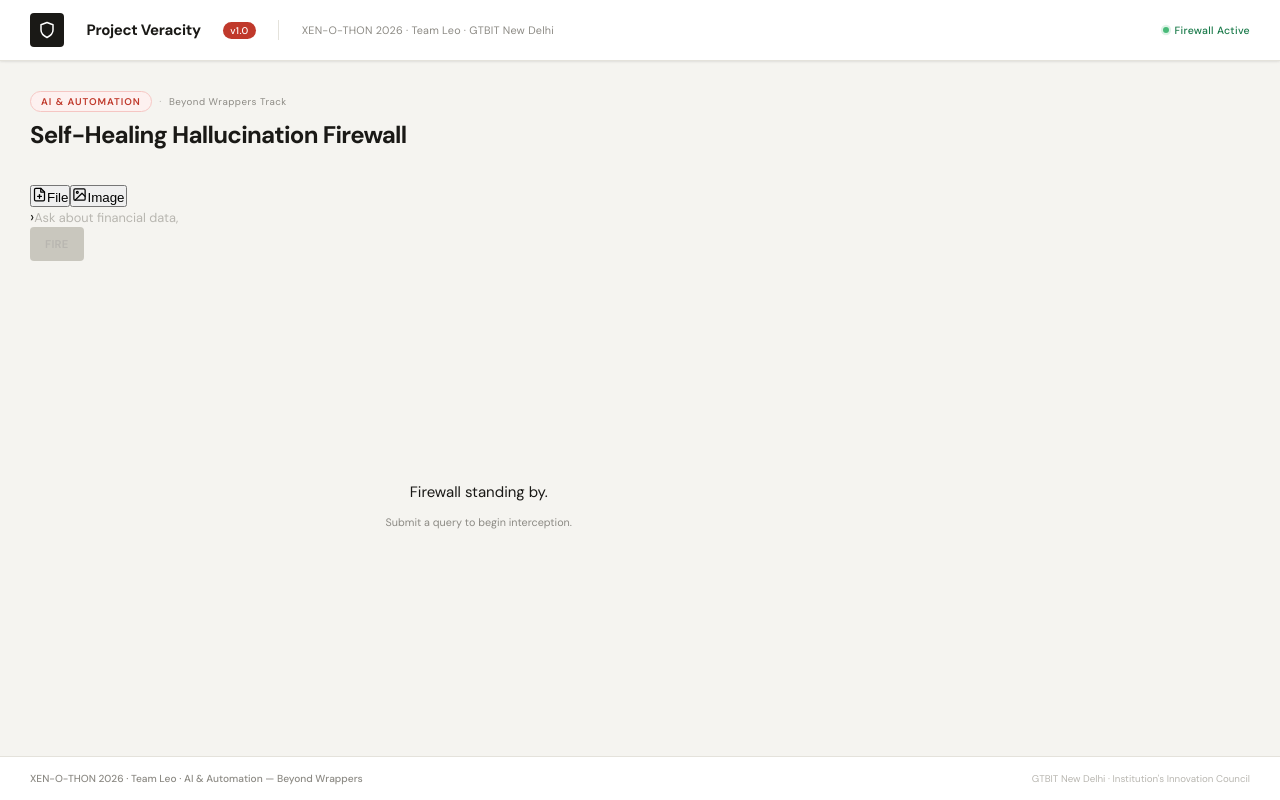
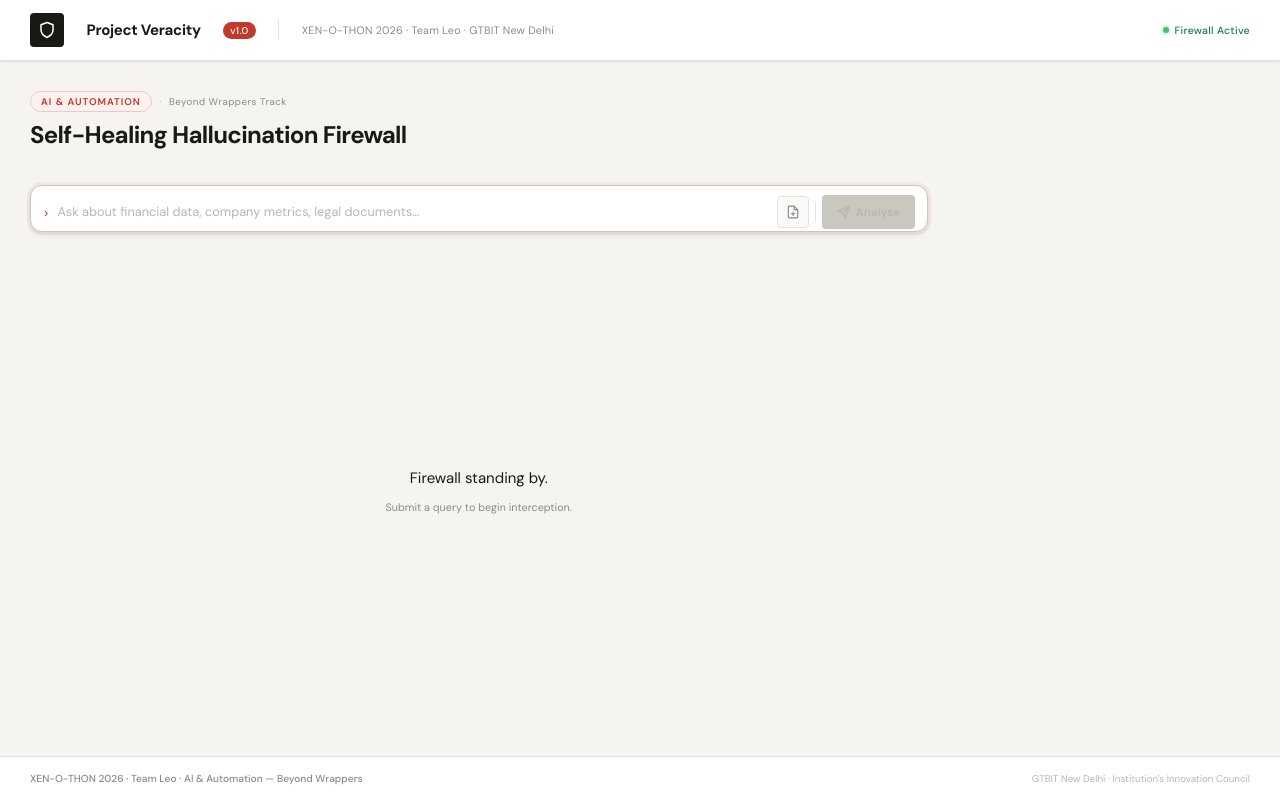
Before and after one commit to neelgundale16/Team-Leo, a Next.js app in the folder frontend/veracity-ui/: page / in a window 1280 px wide. Built offline with nearby package versions, Linux system fonts and the light colour scheme; a web font is replaced by a local one.

Commit message:
modify QueryInput.tsx

```diff
--- a/frontend/veracity-ui/src/components/QueryInput.tsx
+++ b/frontend/veracity-ui/src/components/QueryInput.tsx
@@ -16,53 +16,26 @@ interface QueryInputProps {
 function getFileType(file: File): AttachedFile['type'] {
   if (file.type === 'application/pdf') return 'pdf';
   if (file.type.startsWith('image/')) return 'image';
-  if (
-    file.type.includes('word') ||
-    file.name.endsWith('.doc') ||
-    file.name.endsWith('.docx')
-  )
-    return 'doc';
+  if (file.type.includes('word') || file.name.endsWith('.doc') || file.name.endsWith('.docx')) return 'doc';
   return 'other';
 }
 
-function FileChip({
-  attachment,
-  onRemove,
-}: {
-  attachment: AttachedFile;
-  onRemove: () => void;
-}) {
-  const icons: Record<AttachedFile['type'], string> = {
-    pdf:   '📄',
-    image: '🖼️',
-    doc:   '📝',
-    other: '📎',
+const chipIcons: Record<AttachedFile['type'], string> = {
+  pdf: '📄', image: '🖼️', doc: '📝', other: '📎',
 };
 
+function FileChip({ attachment, onRemove }: { attachment: AttachedFile; onRemove: () => void }) {
   return (
     <div className="file-chip">
       {attachment.type === 'image' && attachment.previewUrl ? (
-        <img
-          src={attachment.previewUrl}
-          alt={attachment.file.name}
-          className="chip-img-preview"
-        />
+        <img src={attachment.previewUrl} alt="" className="chip-img-preview" />
       ) : (
-        <span className="chip-icon">{icons[attachment.type]}</span>
+        <span style={{ fontSize: '0.8rem' }}>{chipIcons[attachment.type]}</span>
       )}
       <span className="chip-name">
-        {attachment.file.name.length > 18
-          ? attachment.file.name.slice(0, 15) + '…'
-          : attachment.file.name}
+        {attachment.file.name.length > 20 ? attachment.file.name.slice(0, 17) + '…' : attachment.file.name}
       </span>
-      <button
-        className="chip-remove"
-        onClick={onRemove}
-        title="Remove"
-        type="button"
-      >
-        ×
-      </button>
+      <button className="chip-remove" onClick={onRemove} type="button" title="Remove">×</button>
     </div>
   );
 }
@@ -70,147 +43,111 @@ function FileChip({
 export default function QueryInput({ onSubmit, isLoading }: QueryInputProps) {
   const [value, setValue]             = useState('');
   const [attachments, setAttachments] = useState<AttachedFile[]>([]);
+  const fileRef = useRef<HTMLInputElement>(null);
 
-  const fileInputRef  = useRef<HTMLInputElement>(null);
-  const imageInputRef = useRef<HTMLInputElement>(null);
+  const canSubmit = (value.trim().length > 0 || attachments.length > 0) && !isLoading;
 
   const handleSubmit = () => {
-    const trimmed = value.trim();
-    if ((!trimmed && attachments.length === 0) || isLoading) return;
-    onSubmit(trimmed, attachments);
+    if (!canSubmit) return;
+    onSubmit(value.trim(), attachments);
     setValue('');
     setAttachments([]);
   };
 
-  const handleKeyDown = (e: KeyboardEvent<HTMLInputElement>) => {
-    if (e.key === 'Enter') handleSubmit();
+  const handleKey = (e: KeyboardEvent<HTMLInputElement>) => {
+    if (e.key === 'Enter' && !e.shiftKey) handleSubmit();
   };
 
   const addFiles = (files: FileList | null) => {
     if (!files) return;
-    const newAttachments: AttachedFile[] = Array.from(files).map((file) => {
-      const type = getFileType(file);
-      const previewUrl =
-        type === 'image' ? URL.createObjectURL(file) : undefined;
-      return { file, type, previewUrl };
+    const next: AttachedFile[] = Array.from(files).map((f) => {
+      const type = getFileType(f);
+      return { file: f, type, previewUrl: type === 'image' ? URL.createObjectURL(f) : undefined };
     });
-    setAttachments((prev) => [...prev, ...newAttachments]);
+    setAttachments((p) => [...p, ...next]);
   };
 
-  const removeAttachment = (index: number) => {
-    setAttachments((prev) => {
-      const updated = [...prev];
-      if (updated[index].previewUrl) {
-        URL.revokeObjectURL(updated[index].previewUrl!);
-      }
-      updated.splice(index, 1);
-      return updated;
+  const remove = (i: number) => {
+    setAttachments((p) => {
+      const n = [...p];
+      if (n[i].previewUrl) URL.revokeObjectURL(n[i].previewUrl!);
+      n.splice(i, 1);
+      return n;
     });
   };
 
   return (
-    <div className="query-input-wrapper">
-      {/* Attached file chips */}
+    <div className="query-card">
+      {/* Hidden inputs */}
+      <input ref={fileRef}  type="file" accept=".pdf,.doc,.docx,.txt,.csv,.json" multiple style={{ display: 'none' }}
+        onChange={(e) => { addFiles(e.target.files); e.target.value = ''; }} />
+
+      {/* Attached chips */}
       {attachments.length > 0 && (
-        <div className="file-chips-row">
-          {attachments.map((att, i) => (
-            <FileChip
-              key={i}
-              attachment={att}
-              onRemove={() => removeAttachment(i)}
-            />
+        <div className="query-chips-area">
+          {attachments.map((a, i) => (
+            <FileChip key={i} attachment={a} onRemove={() => remove(i)} />
           ))}
         </div>
       )}
 
-      <div className="input-row">
-        {/* Hidden file inputs */}
+      {/* Input row */}
+      <div className="query-input-row">
+        <span className="query-prompt">›</span>
+
         <input
-          ref={fileInputRef}
-          type="file"
-          accept=".pdf,.doc,.docx,.txt,.csv,.json"
-          multiple
-          style={{ display: 'none' }}
-          onChange={(e) => { addFiles(e.target.files); e.target.value = ''; }}
-        />
-        <input
-          ref={imageInputRef}
-          type="file"
-          accept="image/*"
-          multiple
-          style={{ display: 'none' }}
-          onChange={(e) => { addFiles(e.target.files); e.target.value = ''; }}
+          type="text"
+          value={value}
+          onChange={(e) => setValue(e.target.value)}
+          onKeyDown={handleKey}
+          placeholder="Ask about financial data, company metrics, legal documents…"
+          disabled={isLoading}
+          className="query-input"
+          autoFocus
         />
 
-        {/* Upload buttons */}
-        <div className="upload-btns">
+        <div className="query-actions">
+          {/* File attach */}
           <button
             type="button"
-            className="upload-btn"
-            title="Attach PDF / DOC / TXT"
-            onClick={() => fileInputRef.current?.click()}
+            className="icon-btn"
+            title="Attach document (PDF, DOC, TXT, CSV)"
+            onClick={() => fileRef.current?.click()}
             disabled={isLoading}
           >
-            {/* File icon */}
-            <svg width="15" height="15" viewBox="0 0 24 24" fill="none" stroke="currentColor" strokeWidth="2" strokeLinecap="round" strokeLinejoin="round">
+            <svg width="14" height="14" viewBox="0 0 24 24" fill="none" stroke="currentColor" strokeWidth="2" strokeLinecap="round" strokeLinejoin="round">
               <path d="M14 2H6a2 2 0 0 0-2 2v16a2 2 0 0 0 2 2h12a2 2 0 0 0 2-2V8z"/>
               <polyline points="14 2 14 8 20 8"/>
               <line x1="12" y1="18" x2="12" y2="12"/>
               <line x1="9" y1="15" x2="15" y2="15"/>
             </svg>
-            <span className="upload-btn-label">File</span>
           </button>
 
-          <button
-            type="button"
-            className="upload-btn"
-            title="Attach Image"
-            onClick={() => imageInputRef.current?.click()}
-            disabled={isLoading}
-          >
-            {/* Image icon */}
-            <svg width="15" height="15" viewBox="0 0 24 24" fill="none" stroke="currentColor" strokeWidth="2" strokeLinecap="round" strokeLinejoin="round">
-              <rect x="3" y="3" width="18" height="18" rx="2" ry="2"/>
-              <circle cx="8.5" cy="8.5" r="1.5"/>
-              <polyline points="21 15 16 10 5 21"/>
-            </svg>
-            <span className="upload-btn-label">Image</span>
-          </button>
-        </div>
-
-        {/* Text input */}
-        <div className="input-container">
-          <span className="prompt-symbol">›</span>
-          <input
-            type="text"
-            value={value}
-            onChange={(e) => setValue(e.target.value)}
-            onKeyDown={handleKeyDown}
-            placeholder="Ask about financial data, company metrics..."
-            disabled={isLoading}
-            className="query-input"
-            autoFocus
-          />
-        </div>
+          <div className="icon-btn-divider" />
 
           {/* Submit */}
           <button
             onClick={handleSubmit}
-          disabled={isLoading || (!value.trim() && attachments.length === 0)}
-          className="submit-btn"
+            disabled={!canSubmit}
+            className={`submit-btn ${isLoading ? 'loading' : ''}`}
           >
             {isLoading ? (
-            <span className="spinner-wrap">
+              <>
                 <span className="spinner" />
-              <span>SCANNING</span>
-            </span>
+                Scanning…
+              </>
             ) : (
-            <span>FIRE</span>
+              <>
+                <svg width="13" height="13" viewBox="0 0 24 24" fill="none" stroke="currentColor" strokeWidth="2.5" strokeLinecap="round" strokeLinejoin="round">
+                  <line x1="22" y1="2" x2="11" y2="13"/>
+                  <polygon points="22 2 15 22 11 13 2 9 22 2"/>
+                </svg>
+                Analyse
+              </>
             )}
           </button>
         </div>
-
-      <div className="input-underline" />
+      </div>
     </div>
   );
 }
```
Lines whose indentation alone changed are shown as unchanged.
